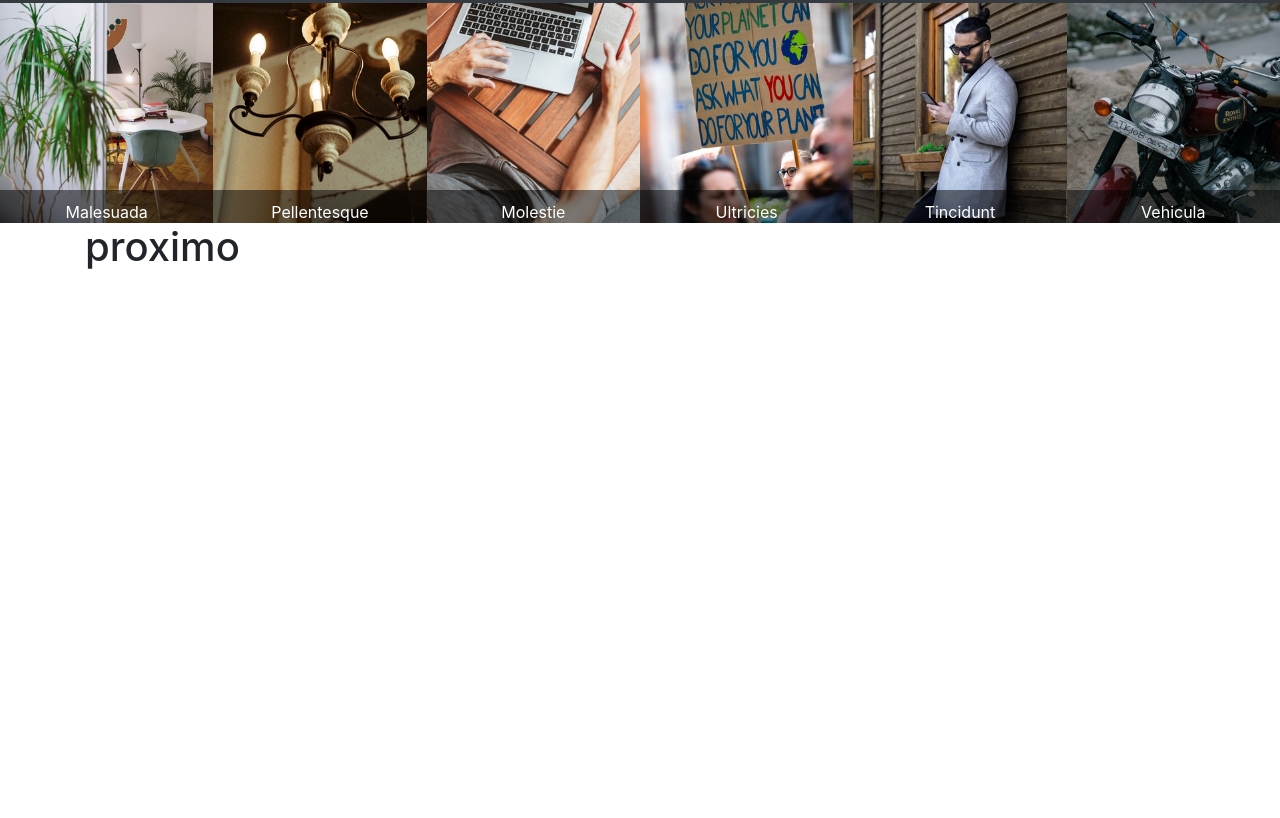
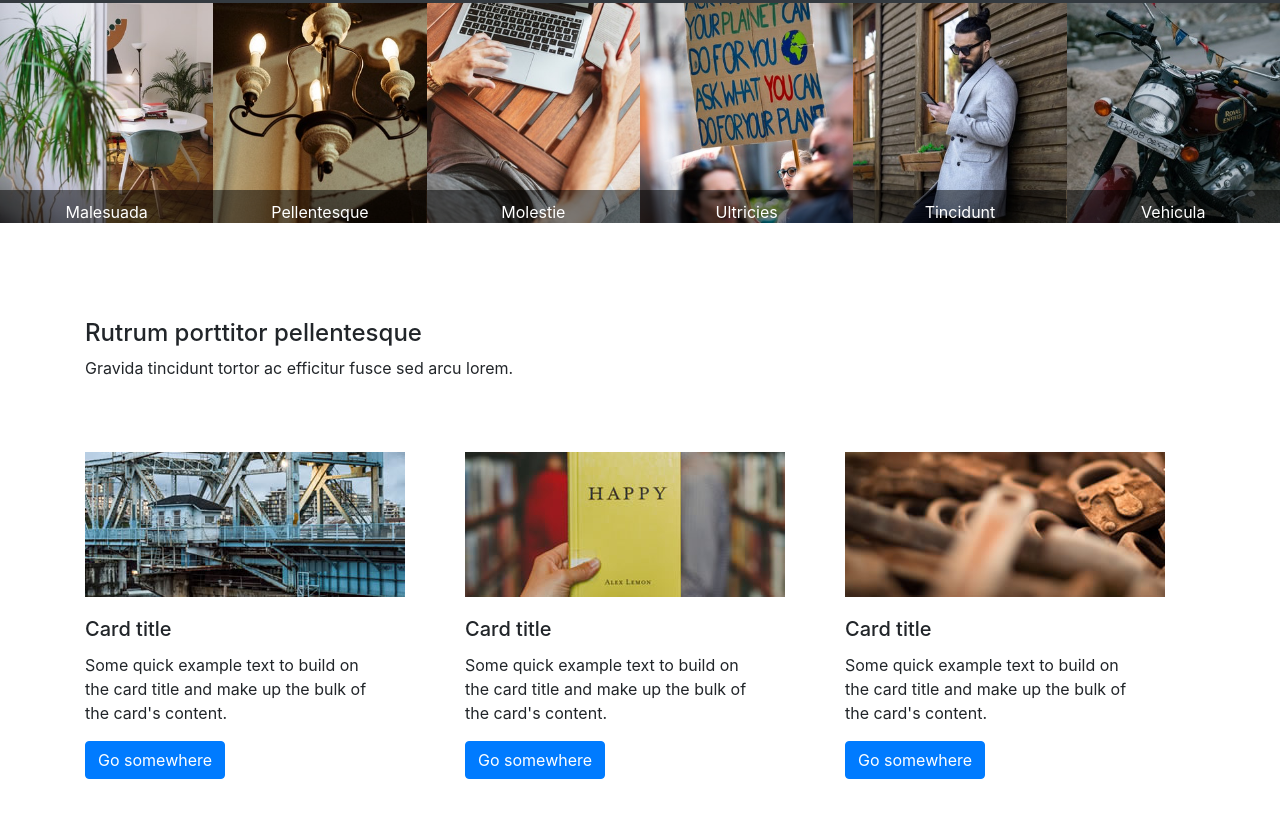
Before and after one commit to messiashub/Template-2, a plain HTML site: page index.html in a window 1280 px wide. Shown: the part 1354-2172 px from the top of the page. Before the commit the page ends 1633 px from the top, so only its background shows below. Drawn offline with nearby package versions, Linux system fonts and the light colour scheme.

Commit message:
seção 4

```diff
--- a/index.html
+++ b/index.html
@@ -73,14 +73,17 @@
                 <div class="col-6">
 
                     <h4 class="text-secondary mb-3">Vivamus lobortis consequat</h4>
-                    <p class="text-muted">Ipsum quisque tincidunt placerat dui vitae aliquet nisl volutpat vitae cras non tristique nisl
+                    <p class="text-muted">Ipsum quisque tincidunt placerat dui vitae aliquet nisl volutpat vitae cras
+                        non tristique nisl
                         phasellus tempus elit proin vel imperdiet diam mauris efficitur nisl elit eu ornare massa
                         ultricies.</p>
                 </div>
                 <div class="col-6">
-                    <p class="text-muted">Vestibulum venenatis sed id nisl magna suspendisse a mauris et neque sollicitudin ullamcorper
+                    <p class="text-muted">Vestibulum venenatis sed id nisl magna suspendisse a mauris et neque
+                        sollicitudin ullamcorper
                         fusce molestie felis mi id.</p>
-                    <p class="text-muted">Sollicitudin augue faucibus eu sed dictum egestas magna a pretium elit dapibus vitae etiam auctor
+                    <p class="text-muted">Sollicitudin augue faucibus eu sed dictum egestas magna a pretium elit dapibus
+                        vitae etiam auctor
                         arcu enim eu tempus elit.</p>
                 </div>
             </div>
@@ -89,21 +92,24 @@
 
                     <a href="#"><i class="fa fa-key fa-3x cor" aria-hidden="true"></i></a>
                     <h4 class="text-secondary mb-3 mt-3">Semper mauris sed</h4>
-                    <p class="text-muted">Commodo non nunc leo risus lacinia eget leo sed interdum molestie lorem sed dapibus ante sit amet
+                    <p class="text-muted">Commodo non nunc leo risus lacinia eget leo sed interdum molestie lorem sed
+                        dapibus ante sit amet
                         egestas.</p>
 
                 </div>
                 <div class="col-4">
                     <a href="#"><i class="fa fa-leaf fa-3x cor" aria-hidden="true"></i></a>
                     <h4 class="text-secondary mb-3 mt-3">Elit porttitor mauris</h4>
-                    <p class="text-muted">Ligula pharetra lectus sed rhoncus enim nibh eu metus praesent nec bibendum lectus suspendisse
+                    <p class="text-muted">Ligula pharetra lectus sed rhoncus enim nibh eu metus praesent nec bibendum
+                        lectus suspendisse
                         vel dolor nec.</p>
 
                 </div>
                 <div class="col-4">
                     <a href="#"><i class="fa fa-gavel fa-3x cor" aria-hidden="true"></i></a>
                     <h4 class="text-secondary mb-3 mt-3">Auctor pretium vel</h4>
-                    <p class="text-muted">Sed facilisis magna vitae metus vulputate eleifend mauris gravida porta erat a lacinia vivamus
+                    <p class="text-muted">Sed facilisis magna vitae metus vulputate eleifend mauris gravida porta erat a
+                        lacinia vivamus
                         egestas dapibus eros quis.</p>
 
                 </div>
@@ -115,8 +121,8 @@
     <section>
         <div class="container-fluid bg-dark justify-content-center d-flex p-5">
             <div class="caixa3 p-2">
-            <h4>Convallis neque nam id</h4>
-            <p class=>Nisi tellus curabitur vitae massa sollicitudin.</p>
+                <h4>Convallis neque nam id</h4>
+                <p class=>Nisi tellus curabitur vitae massa sollicitudin.</p>
             </div>
         </div>
 
@@ -239,12 +245,91 @@
             </ul> -->
         </div>
     </section>
+
+    <!-- seção 4 -->
     <section>
-        <div class="container">
-            <h1>proximo</h1>
+        <div class="container mt-5 pt-5 mb-5">
+            <div class="row">
+                <div class="col-12">
+                    <h4>Rutrum porttitor pellentesque</h4>
+                    <p>Gravida tincidunt tortor ac efficitur fusce sed arcu lorem.</p>
+                </div>
+            </div>
+
+            <div class="row mt-5 pt-2">
+                <div class="col-sm-6 col-md-4">
+                     <div class="card" style="width: 20rem;">
+                        <img src="./imagens/07.jpg" class="card-img-top img-fluid" alt="...">
+                        <div class="card-body mb-5 pl-0">
+                            <h5 class="card-title">Card title</h5>
+                            <p class="card-text">Some quick example text to build on the card title and make up the bulk
+                                of the card's content.</p>
+                            <a href="#" class="btn btn-primary">Go somewhere</a>
+                        </div>
+                    </div>
+                </div>
+                <div class="col-sm-6 col-md-4">
+                     <div class="card" style="width: 20rem;">
+                        <img src="./imagens/08.jpg" class="card-img-top img-fluid " alt="...">
+                        <div class="card-body mb-5 pl-0">
+                            <h5 class="card-title">Card title</h5>
+                            <p class="card-text">Some quick example text to build on the card title and make up the bulk
+                                of the card's content.</p>
+                            <a href="#" class="btn btn-primary">Go somewhere</a>
+                        </div>
+                    </div>
+                </div>
+                <div class="col-sm-6 col-md-4 ">
+                     <div class="card" style="width: 20rem;">
+                        <img src="./imagens/09.jpg" class="card-img-top img-fluid" alt="...">
+                        <div class="card-body mb-5 pl-0">
+                            <h5 class="card-title">Card title</h5>
+                            <p class="card-text">Some quick example text to build on the card title and make up the bulk
+                                of the card's content.</p>
+                            <a href="#" class="btn btn-primary">Go somewhere</a>
+                        </div>
+                    </div>
+                </div>
+            </div>
         </div>
 
+
+
+
+
     </section>
+
+
+
+
+
+
+
+
+    <!-- <div class="col-4">
+
+                </div>
+                <div class="col-4">
+                    <div class="card" style="width: 19rem;">
+                        <img src="./imagens/09.jpg" class="card-img-top img-fluid" alt="...">
+                        <div class="card-body">
+                            <h5 class="card-title">Card title</h5>
+                            <p class="card-text">Some quick example text to build on the card title and make up the bulk
+                                of the card's content.</p>
+                            <a href="#" class="btn btn-primary">Go somewhere</a>
+                        </div>
+                    </div>
+                </div>
+ -->
+
+
+
+
+
+    <!--  <h1 class="mt-5">proximo</h1> -->
+
+
+
 
 
 
--- a/style.css
+++ b/style.css
@@ -1,6 +1,6 @@
 *{
-
-    /* box-shadow: inset 0px 0px 0px 1px rgba(217, 255, 0, 0.1);  */
+/*
+    box-shadow: inset 0px 0px 0px 1px rgba(255, 30, 0, 0.376); */
     box-sizing: border-box;
 
 }
@@ -122,6 +122,10 @@ body{
     text-decoration: none;
     color: rgb(95, 176, 251)
 }
+
+.quadro{
+    height: 400px;
+}
 /* .imgI{
     position: relative;
 }
```
Also changed, not shown: imagens/07.jpg (added), imagens/08.jpg (added), imagens/09.jpg (added), imagens/katerine.jpg (added), imagens/livro1.jpg (added).
